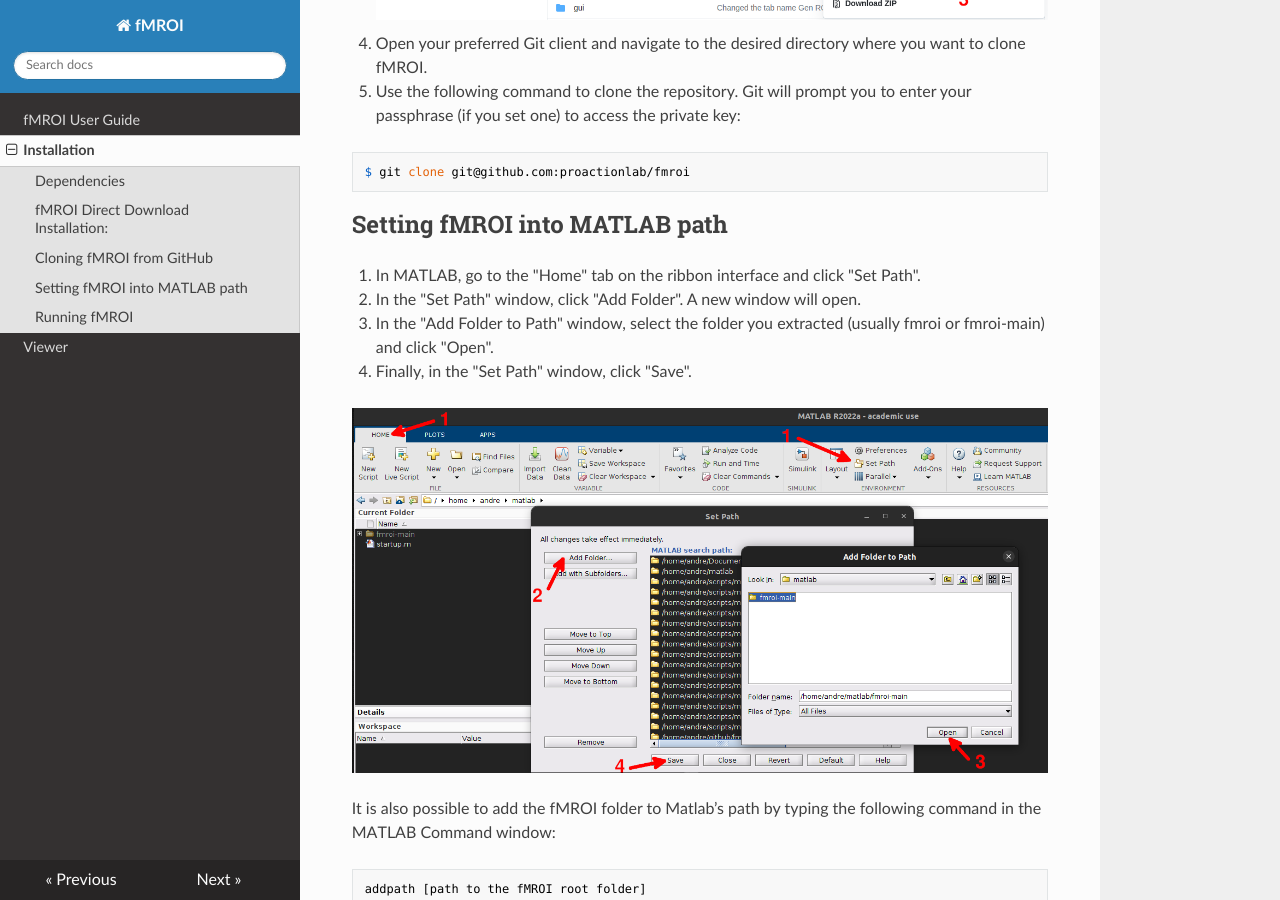
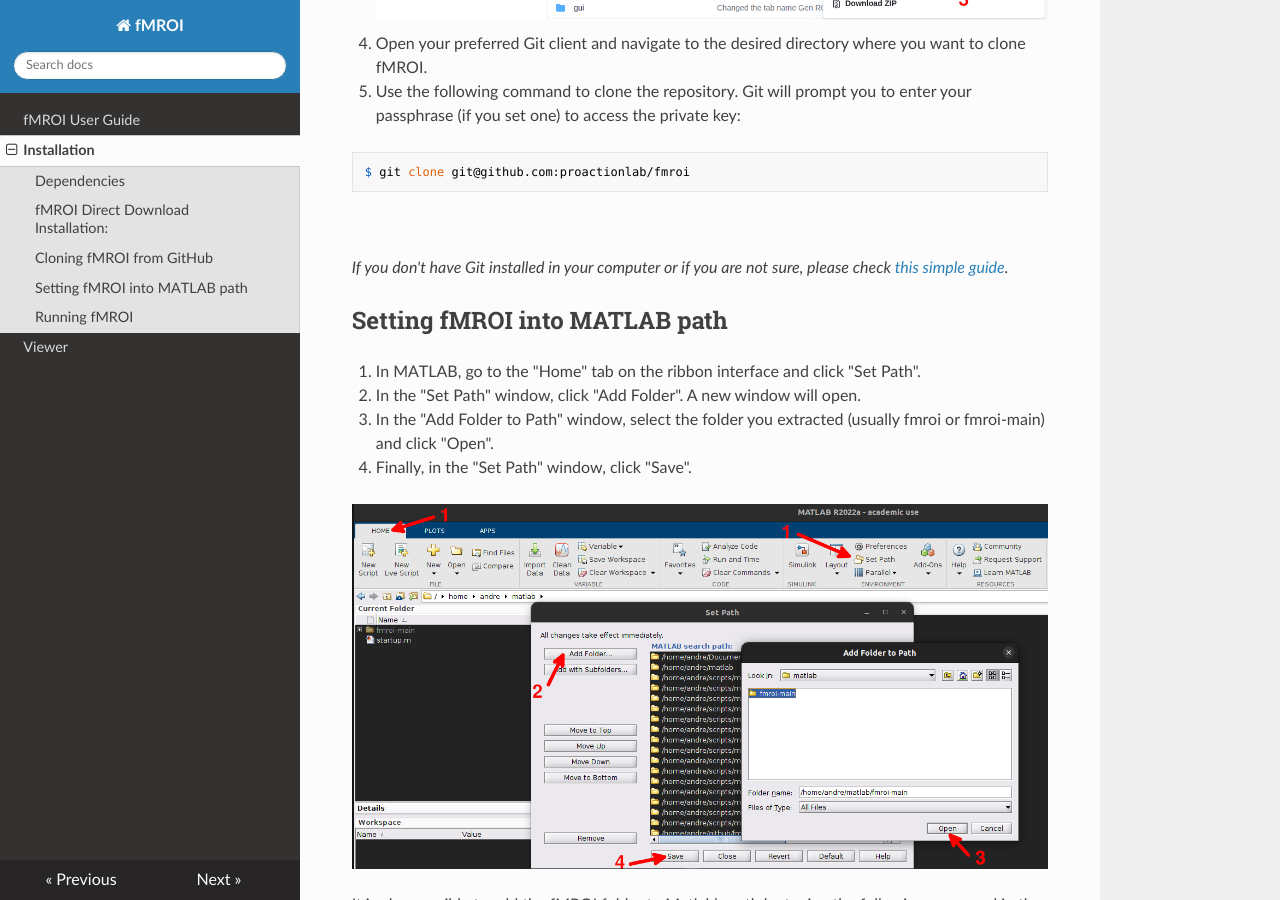
Before and after one commit to proactionlab/fmroi-docs, an MkDocs documentation site: the page built from docs/installation.md, in a window 1280 px wide and 900 px high, scrolled down 1518 px. Built offline with MkDocs 1.6.1, drawn with Linux system fonts in a browser that asks for light colours; nearby versions of some CDN libraries.

Commit message:
update installation page

````diff
--- a/docs/installation.md
+++ b/docs/installation.md
@@ -45,6 +45,9 @@
 $ git clone git@github.com:proactionlab/fmroi
 ```
 
+<br/>
+
+*If you don't have Git installed in your computer or if you are not sure, please check [this simple guide](https://github.com/git-guides/install-git).*
 
 Setting fMROI into MATLAB path
 ------------------------------
````
